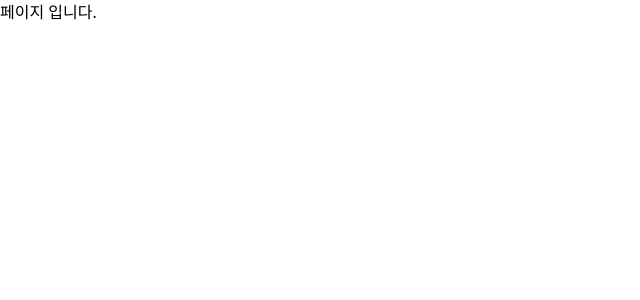
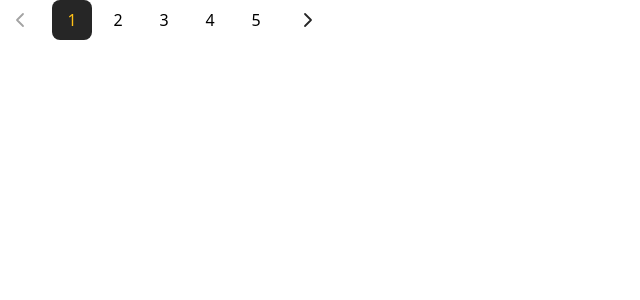
Before and after one commit to quothraven1122/13-docthru-2-FE, a Next.js app: page / in a window 1280 px wide. Shown: the top 300 px of the page, without its empty margins (0-640 px from the left). Built offline with nearby package versions, Linux system fonts and the light colour scheme.

Commit message:
feat: #11 공통 컴포넌트 pagination 생성

```diff
--- a/src/app/page.js
+++ b/src/app/page.js
@@ -1,5 +1,9 @@
-import Image from "next/image";
+import Pagination from "@/components/Pagination";
 
 export default function Home() {
-  return <div>페이지 입니다.</div>;
+  return (
+    <div>
+      <Pagination visiblePageCount={5} totalPageCount={19} />
+    </div>
+  );
 }
--- /dev/null
+++ b/src/components/Pagination.jsx
@@ -0,0 +1,56 @@
+"use client";
+import { useState } from "react";
+import Image from "next/image";
+
+export default function Pagination({ visiblePageCount, totalPageCount }) {
+  const [current, setCurrent] = useState(1);
+  const startPage = Math.floor((current - 1) / visiblePageCount) * visiblePageCount + 1;
+  const visiblePages = Array.from({ length: visiblePageCount }, (_, i) => startPage + i).filter(
+    (page) => page <= totalPageCount,
+  );
+
+  const handleLeftArrow = () => {
+    if (current <= 1) return;
+    setCurrent((prev) => prev - 1);
+  };
+  const handleRightArrow = () => {
+    if (current >= totalPageCount) return;
+    setCurrent((prev) => prev + 1);
+  };
+
+  return (
+    <div className="flex gap-[12px]">
+      <Image
+        width={40}
+        height={40}
+        src={current === 1 ? "/icons/ic_pagination_left_inactive_l.svg" : "/icons/ic_pagination_left_active_l.svg"}
+        alt="왼쪽 화살표"
+        onClick={handleLeftArrow}
+        className="cursor-pointer"
+      />
+      <div className="flex gap-[6px]">
+        {visiblePages.map((page, index) => (
+          <div
+            key={index}
+            onClick={() => setCurrent(page)}
+            className={`w-[40px] h-[40px] rounded-[8px] flex justify-center items-center cursor-pointer ${page === current && "bg-gray-800 text-brand-yellow"}`}
+          >
+            {page}
+          </div>
+        ))}
+      </div>
+      <Image
+        width={40}
+        height={40}
+        src={
+          current === totalPageCount
+            ? "/icons/ic_pagination_right_inactive_l.svg"
+            : "/icons/ic_pagination_right_active_l.svg"
+        }
+        alt="오른쪽 화살표"
+        onClick={handleRightArrow}
+        className="cursor-pointer"
+      />
+    </div>
+  );
+}
```
